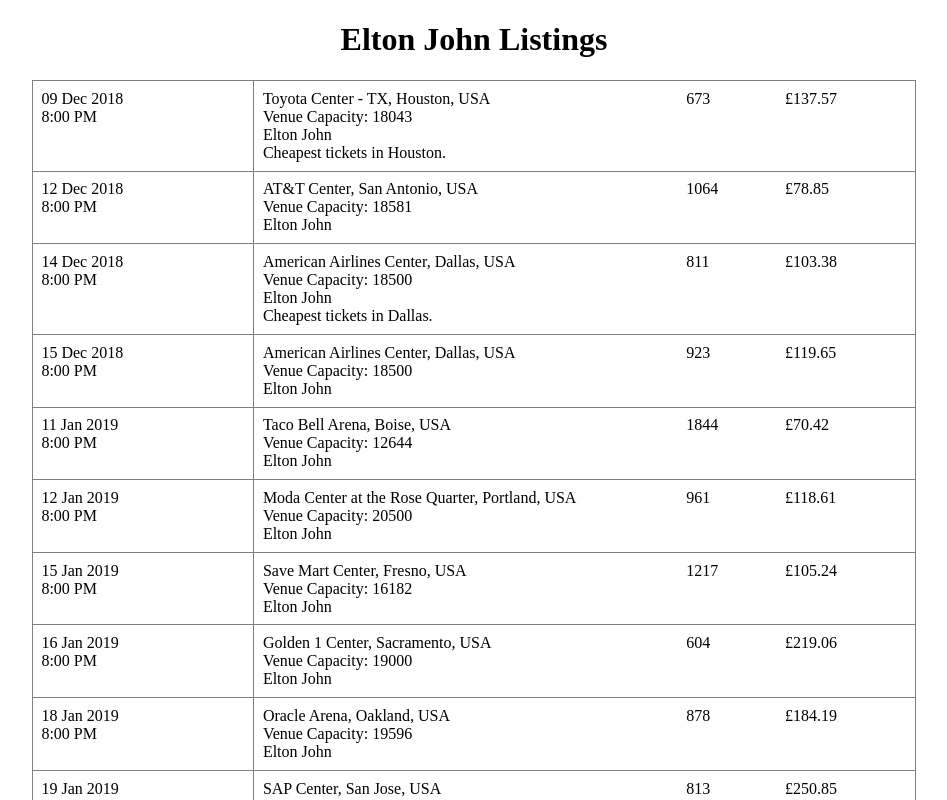
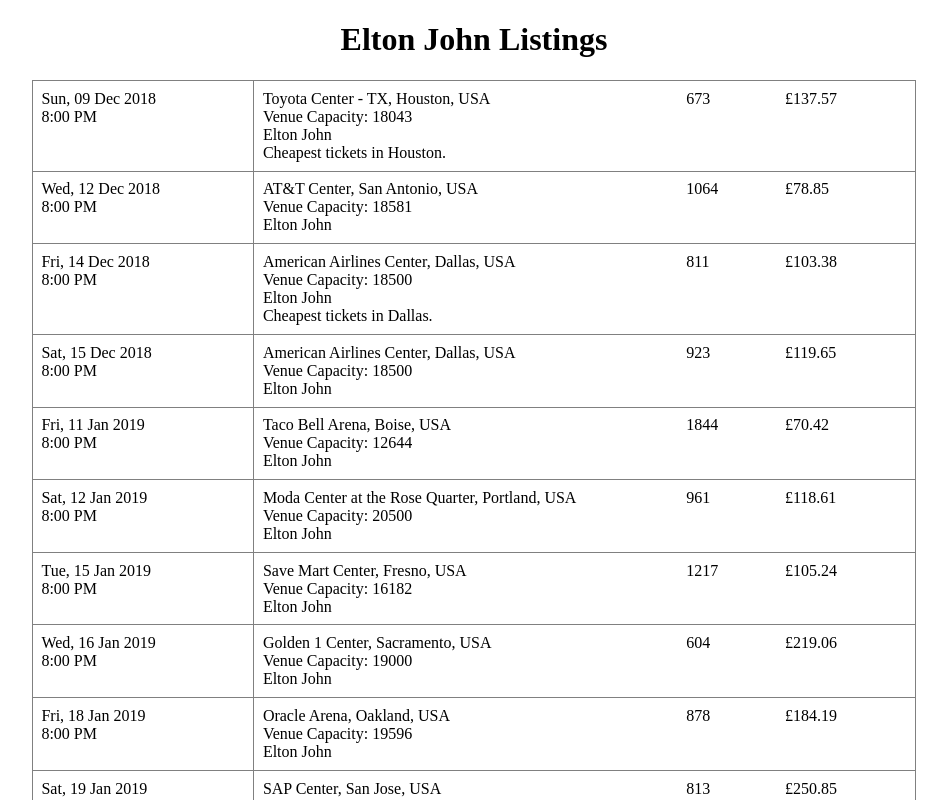
Before and after one commit to AndrewK09/event-listings, a React app: page / in a window 1280 px wide. Shown: the top 800 px of the page, without its empty margins (166-1113 px from the left). Built offline with nearby package versions, Linux system fonts and the light colour scheme; the HTML template or start-up script is replaced by a standard one.

Commit message:
Add event day to col1

```diff
--- a/client/src/features/eventList_pt1/eventList.js
+++ b/client/src/features/eventList_pt1/eventList.js
@@ -21,7 +21,9 @@
         return (
           <div className={row} key={event.EventId}>
             <div className={col1}>
-              <span>{event.Date}</span>
+              <span>
+                {event.Day}, {event.Date}
+              </span>
               <span>{militaryToRegular(event.Time)}</span>
               <span
                 className={
```
